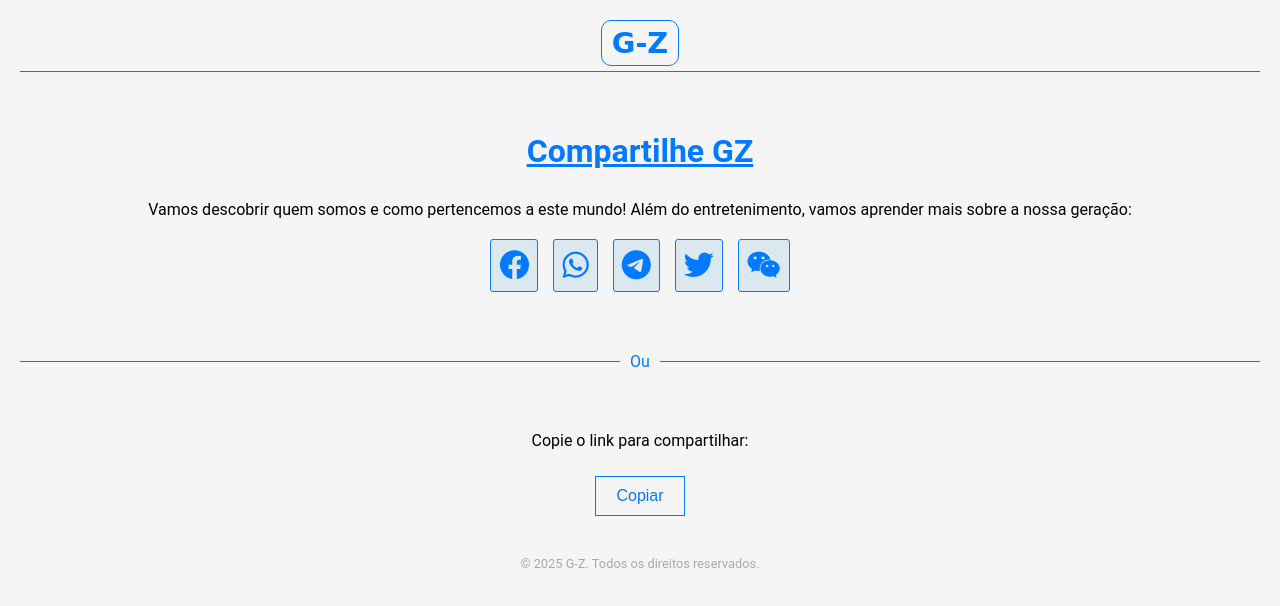
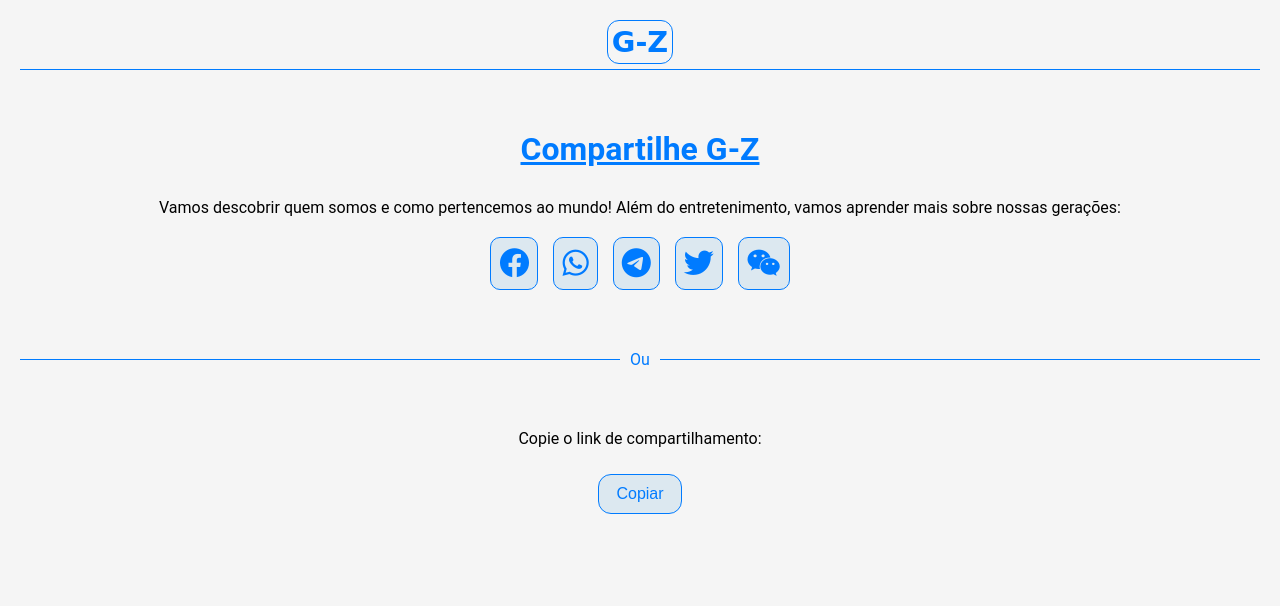
Before and after one commit to gzlanguage/portugais, a plain HTML site: page Partage.html in a window 1280 px wide. Drawn offline with Linux system fonts and the light colour scheme; a web font is replaced by a local one.

Commit message:
Update Partage.html

```diff
--- a/Partage.html
+++ b/Partage.html
@@ -25,9 +25,9 @@
             font-family: 'Billabong', cursive;
             color: #007BFF; /* Cor azul */
             border: 1.5px solid #007BFF; /* Borda azul */
-            padding: 5px 10px;
+            padding: 4px;
             display: inline-block;
-            border-radius: 10px; /* Bordas arredondadas */
+            border-radius: 12px; /* Bordas arredondadas */
         }
         .divider {
             height: 1px;
@@ -55,7 +55,7 @@
         .social-icons {
             display: flex;
             justify-content: center;
-            gap: 15px; /* Espaço entre os ícones */
+            gap: 15px; /* Espaçamento entre ícones */
             margin-top: 20px;
         }
         .icon {
@@ -63,7 +63,7 @@
             color: #007BFF; /* Cor azul */
             transition: color 0.3s;
             border: 1px solid #007BFF; /* Borda azul */
-            border-radius: 3px;
+            border-radius: 10px;
             padding: 8px;
             background-color: rgba(0, 119, 190, 0.1); /* Fundo claro */
             display: inline-block;
@@ -95,9 +95,10 @@
         }
         .copy-button {
             margin-top: 10px;
-            padding: 10px 20px;
+            padding: 10px 17px;
             border: 1px solid #007BFF; /* Borda azul */
-            background-color: transparent;
+            border-radius: 13px;
+            background-color: rgba(0, 119, 190, 0.1); /* Fundo claro */
             color: #007BFF; /* Cor azul */
             cursor: pointer;
             font-size: 16px;
@@ -111,12 +112,7 @@
             margin-top: 10px;
             color: #007BFF; /* Cor azul */
         }
-        .copyright {
-            margin-top: 40px;
-            color: darkgray;
-            font-size: 0.8em;
-            text-align: center;
-        }
+
     </style>
 </head>
 <body>
@@ -129,18 +125,18 @@
     <div class="divider"></div>
 
     <div class="content">
-        <h1>Compartilhe GZ</h1>
+        <h1>Compartilhe G-Z</h1>
         <div class="short-divider"></div>
-        <p class="social-message">Vamos descobrir quem somos e como pertencemos a este mundo! Além do entretenimento, vamos aprender mais sobre a nossa geração:</p>
+        <p class="social-message">Vamos descobrir quem somos e como pertencemos ao mundo! Além do entretenimento, vamos aprender mais sobre nossas gerações:</p>
 
         <div class="social-icons">
             <a href="https://www.g-z.online" target="_blank" class="icon" onclick="share('Facebook')">
                 <i class="fab fa-facebook"></i>
             </a>
-            <a href="https://api.whatsapp.com/send?text=Junte-se%20ao%20G-Z%20!%20Vamos%20descobrir%20juntos%20os%20fascinantes%20segredos%20da%20nossa%20geração,%20com%20descobertas%20emocionantes%20e%20momentos%20divertidos.%20Seja%20parte%20desta%20aventura%20única!%20🌟%20https://www.g-z.online" target="_blank" class="icon" onclick="share('WhatsApp')">
+            <a href="https://api.whatsapp.com/send?text=Junte-se%20ao%20G-Z%20!%20Juntos,%20vamos%20descobrir%20os%20fascinantes%20segredos%20da%20nossa%20geração,%20entre%20descobertas%20emocionantes%20e%20momentos%20de%20entretenimento.%20Seja%20parte%20desta%20aventura%20única!%20🌟%20https://www.g-z.online" target="_blank" class="icon" onclick="share('WhatsApp')">
                 <i class="fab fa-whatsapp"></i>
             </a>
-            <a href="https://telegram.me/share/url?url=https://www.g-z.online&text=Junte-se%20ao%20G-Z%20!%20Vamos%20descobrir%20juntos%20os%20fascinantes%20segredos%20da%20nossa%20geração,%20com%20descobertas%20emocionantes%20e%20momentos%20divertidos.%20Seja%20parte%20desta%20aventura%20única!%20🌟" target="_blank" class="icon" onclick="share('Telegram')">
+            <a href="https://telegram.me/share/url?url=https://www.g-z.online&text=Junte-se%20ao%20G-Z%20!%20Juntos,%20vamos%20descobrir%20os%20fascinantes%20segredos%20da%20nossa%20geração,%20entre%20descobertas%20emocionantes%20e%20momentos%20de%20entretenimento.%20Seja%20parte%20desta%20aventura%20única!%20🌟" target="_blank" class="icon" onclick="share('Telegram')">
                 <i class="fab fa-telegram"></i>
             </a>
             <a href="https://www.g-z.online" target="_blank" class="icon" onclick="share('Twitter')">
@@ -155,22 +151,19 @@
             <span style="color: #007BFF;">Ou</span> <!-- Cor azul -->
         </div>
 
-        <p class="copy-message">Copie o link para compartilhar:</p>
+        <p class="copy-message">Copie o link de compartilhamento:</p>
         <button class="copy-button" onclick="copyLink()">Copiar</button>
         <p class="copy-status" id="copyStatus"></p>
     </div>
 
-    <div class="copyright">
-        &copy; 2025 <span translate="no">G-Z</span>. Todos os direitos reservados.
-    </div>
 
     <script>
-        const shareText = "Junte-se ao G-Z! Vamos descobrir juntos os fascinantes segredos da nossa geração, com descobertas emocionantes e momentos divertidos. Seja parte desta aventura única! 🌟";
+        const shareText = "Junte-se ao G-Z! Juntos, vamos descobrir os fascinantes segredos da nossa geração, entre descobertas emocionantes e momentos de entretenimento. Seja parte desta aventura única! 🌟";
         const shareLink = "https://www.g-z.online";
 
         function copyLink() {
             navigator.clipboard.writeText(shareLink).then(() => {
-                document.getElementById("copyStatus").innerText = "O seguinte link de compartilhamento foi copiado para a sua área de transferência: " + shareLink;
+                document.getElementById("copyStatus").innerText = "O seguinte link de compartilhamento foi copiado para sua área de transferência: " + shareLink;
             }).catch(err => {
                 console.error("Erro ao copiar o texto: ", err);
                 document.getElementById("copyStatus").innerText = "Erro ao copiar o texto.";
@@ -184,7 +177,7 @@
                     url = `https://www.facebook.com/sharer/sharer.php?u=${encodeURIComponent(shareLink)}&quote=${encodeURIComponent(shareText)}`;
                     break;
                 case 'WeChat':
-                    alert("Compartilhar no WeChat geralmente é feito pelo aplicativo.");
+                    alert("O compartilhamento no WeChat geralmente é feito pelo aplicativo.");
                     return;
                 case 'Twitter':
                     url = `https://twitter.com/intent/tweet?url=${encodeURIComponent(shareLink)}&text=${encodeURIComponent(shareText)}`;
```
